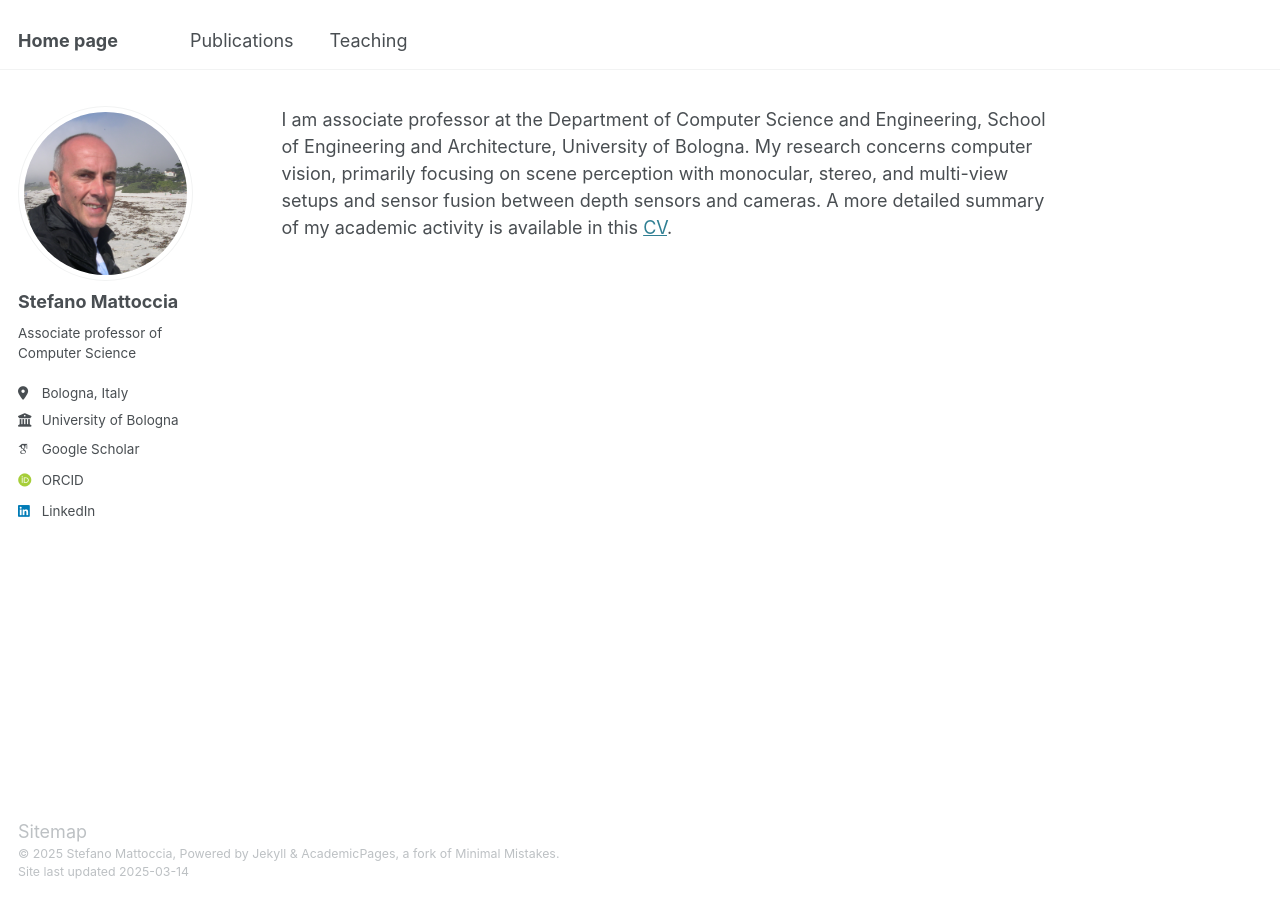
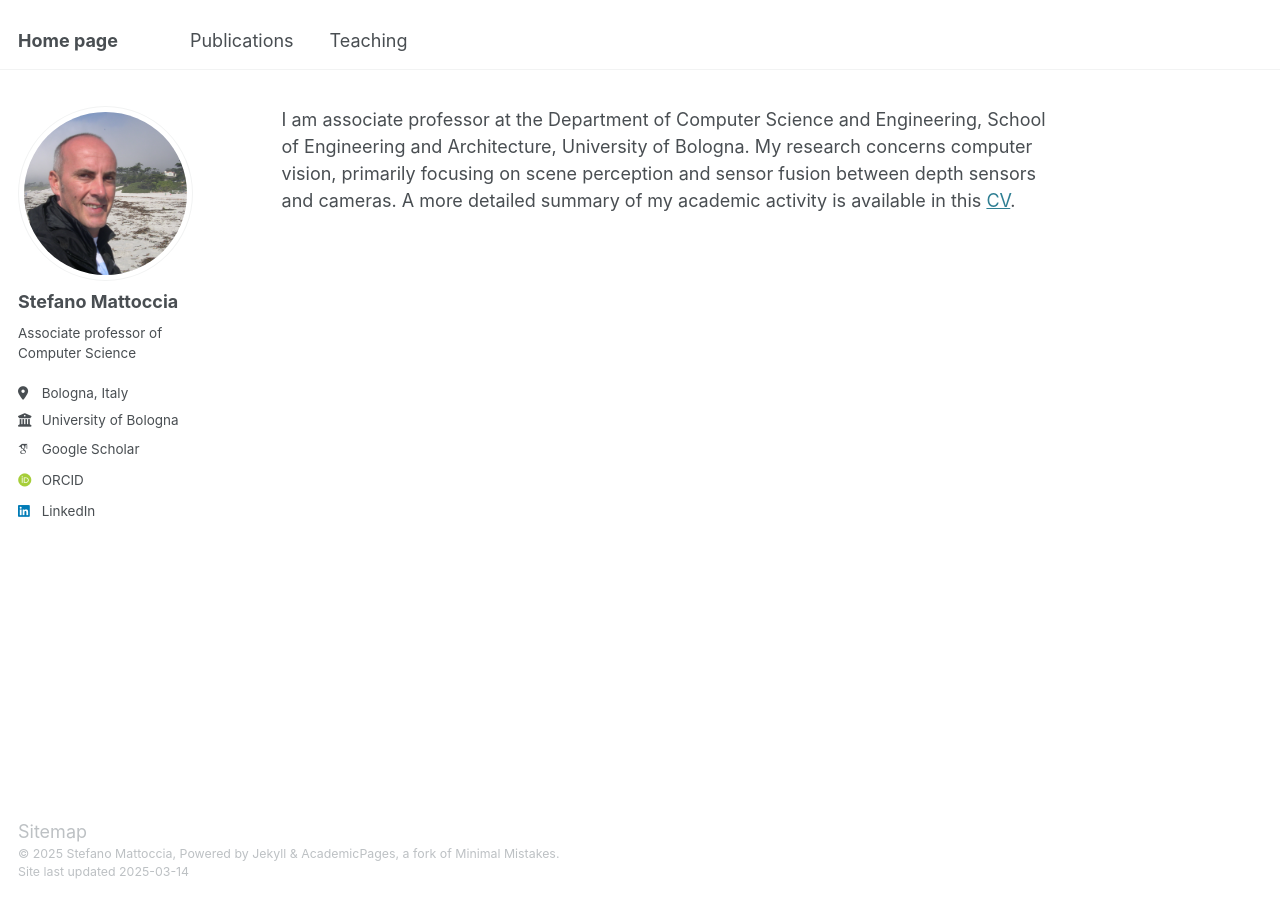
Before and after one commit to stefanomattoccia/stefanomattoccia.github.io, a Jekyll site: the page built from _pages/about.md, in a window 1280 px wide. Built offline with Jekyll 4.4.1, drawn with Linux system fonts in a browser that asks for light colours; some web fonts are replaced.

Commit message:
Update about.md

```diff
--- a/_pages/about.md
+++ b/_pages/about.md
@@ -7,4 +7,4 @@ redirect_from:
   - /about.html
 ---
 
-I am associate professor at the Department of Computer Science and Engineering, School of Engineering and Architecture, University of Bologna. My research concerns computer vision, primarily focusing on scene perception with monocular, stereo, and multi-view setups and sensor fusion between depth sensors and cameras. A more detailed summary of my academic activity is available in this [CV](/files/CV_ENG.pdf).
+I am associate professor at the Department of Computer Science and Engineering, School of Engineering and Architecture, University of Bologna. My research concerns computer vision, primarily focusing on scene perception and sensor fusion between depth sensors and cameras. A more detailed summary of my academic activity is available in this [CV](/files/CV_ENG.pdf).
```
